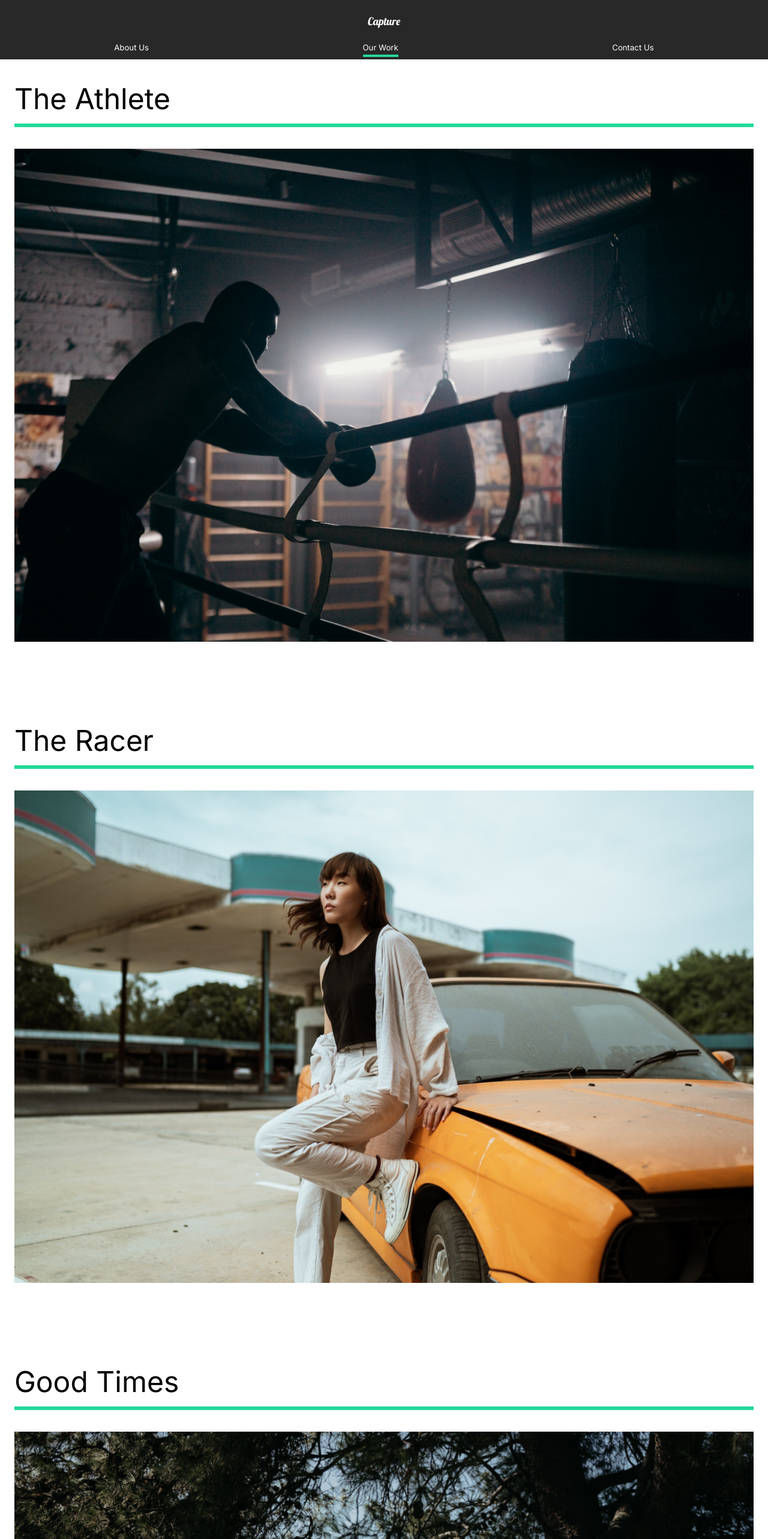
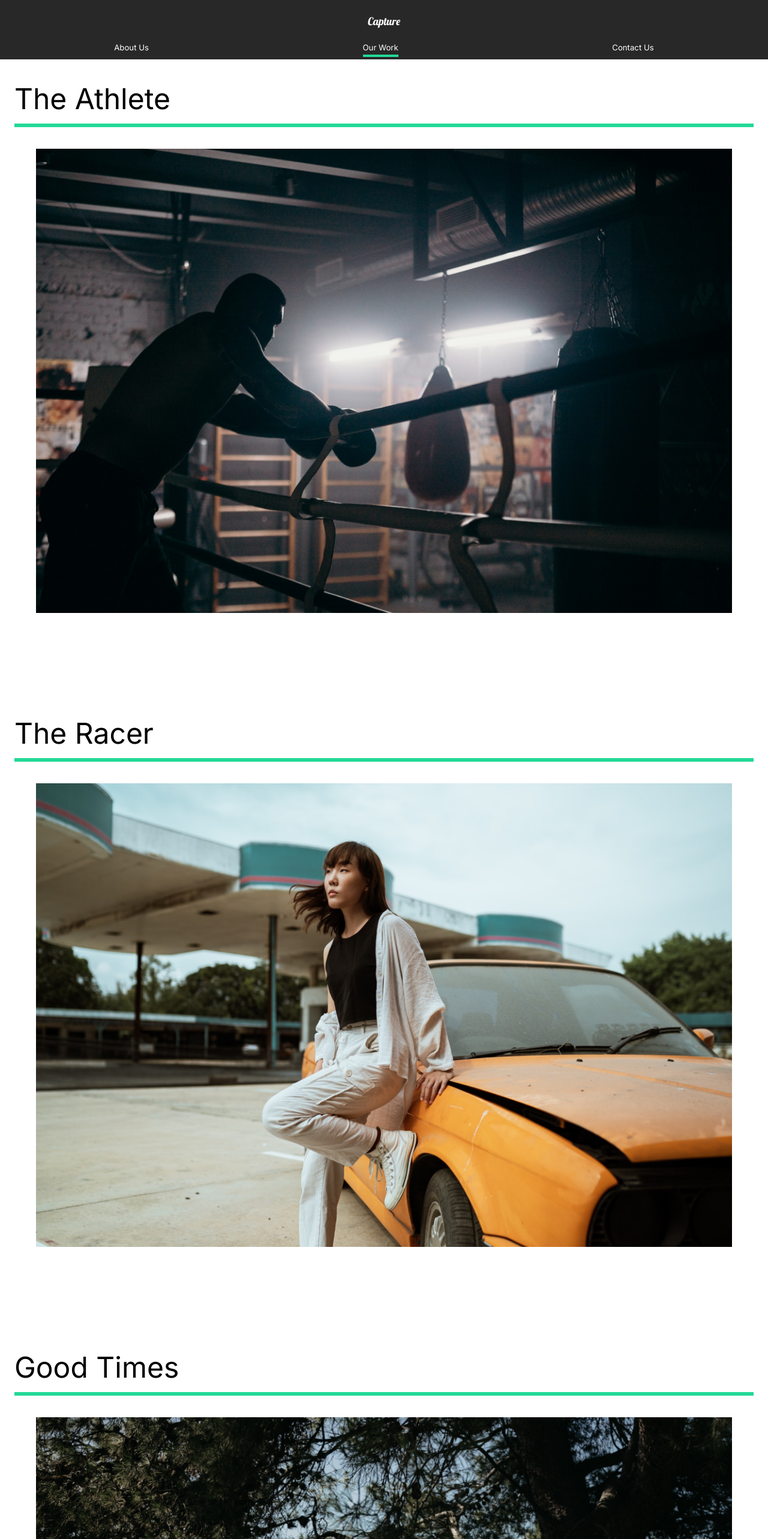
Before and after one commit to OfekZamir/Captue, a React (Create React App) app: page /work in a window 1280 px wide. Shown: the top 2566 px of the page at 60% size. Built offline with nearby package versions, Linux system fonts and the light colour scheme.

Commit message:
adding hover animation for projects in our work

```diff
--- a/src/animation.js
+++ b/src/animation.js
@@ -77,6 +77,7 @@ export const Img = {
       ease: "easeOut",
       duration: 0.75,
     },
+    whileHover: { scale: 1.2, transition: { duration: 1 } },
   },
 };
 export const lineAnim = {
--- a/src/pages/OurWork.js
+++ b/src/pages/OurWork.js
@@ -42,21 +42,47 @@ const OurWork = () => {
         <motion.div variants={lineAnim} className="line"></motion.div>
         <Link to="/work/the-athlete">
           <Hide>
+            <motion.div
+              style={{
+                width: "100%",
+                height: "100%",
+              }}
+              whileHover={{
+                scale: 1.05,
+                opacity: 0.9,
+                transition: { duration: 0.2, ease: "easeIn" },
+              }}
+            >
               <motion.img
                 variants={Img}
                 src={athlete}
                 draggable="false"
                 alt="athlete"
               ></motion.img>
+            </motion.div>
           </Hide>
         </Link>
       </Movie>
       <Movie variants={fade}>
         <h2>The Racer</h2>
         <motion.div variants={lineAnim} className="line"></motion.div>
+        <motion.div>
+          <motion.div
+            style={{
+              width: "100%",
+              height: "100%",
+            }}
+            whileHover={{
+              scale: 1.05,
+              opacity: 0.9,
+              transition: { duration: 0.2, ease: "easeIn" },
+            }}
+          >
             <Link to="/work/the-racer">
               <img src={theracer} draggable="false" alt="theracer"></img>
             </Link>
+          </motion.div>
+        </motion.div>
       </Movie>
       <Movie
         variants={fade}
@@ -66,9 +92,21 @@ const OurWork = () => {
       >
         <h2>Good Times</h2>
         <motion.div variants={lineAnim} className="line"></motion.div>{" "}
+        <motion.div
+          style={{
+            width: "100%",
+            height: "100%",
+          }}
+          whileHover={{
+            scale: 1.05,
+            opacity: 0.9,
+            transition: { duration: 0.2, ease: "easeIn" },
+          }}
+        >
           <Link to="/work/good-times">
             <img src={goodtimes} draggable="false" alt="goodtimes"></img>
           </Link>
+        </motion.div>
       </Movie>
       <ScrollTop />
     </Work>
@@ -93,12 +131,12 @@ const Movie = styled(motion.div)`
   .line {
     height: 0.5rem;
     background-color: #23d997;
-    margin-bottom: 3rem;
   }
   img {
     width: 100%;
     height: 70%;
     object-fit: cover;
+    padding: 3rem;
   }
 `;
 
```
Lines whose indentation alone changed are shown as unchanged.
